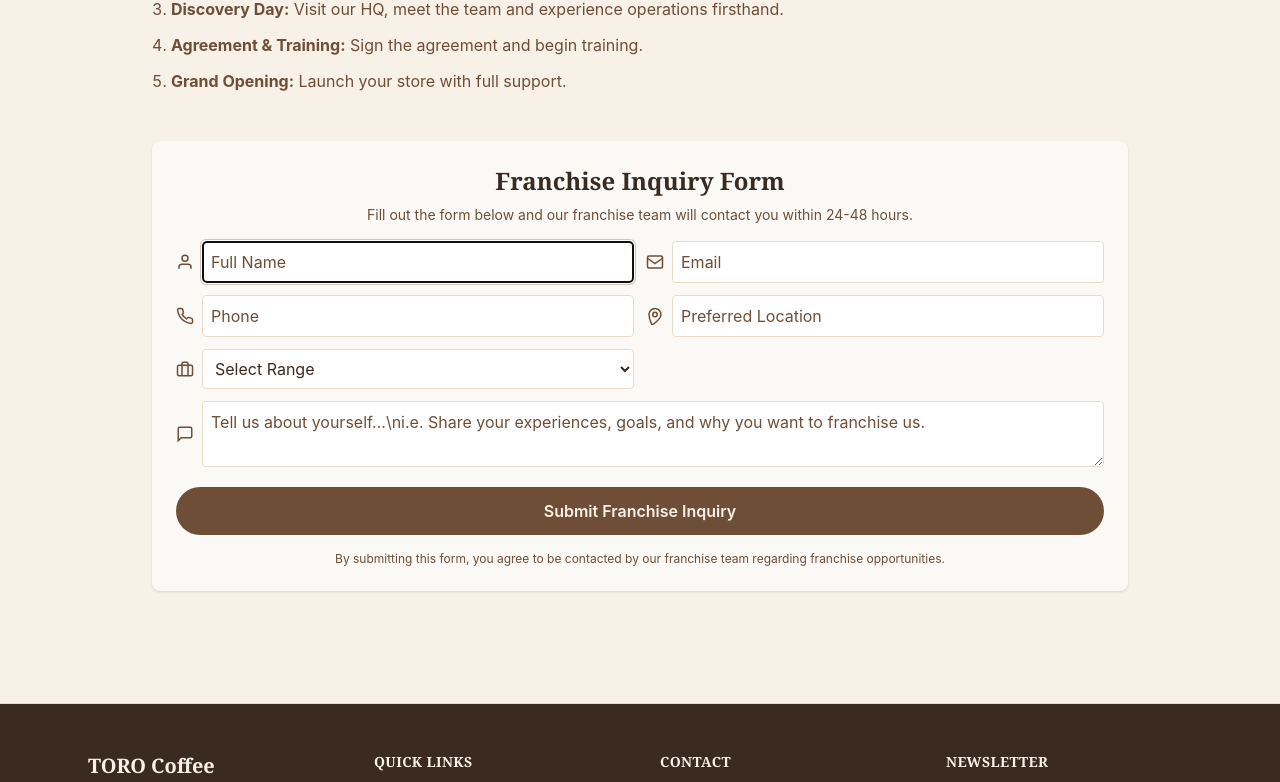
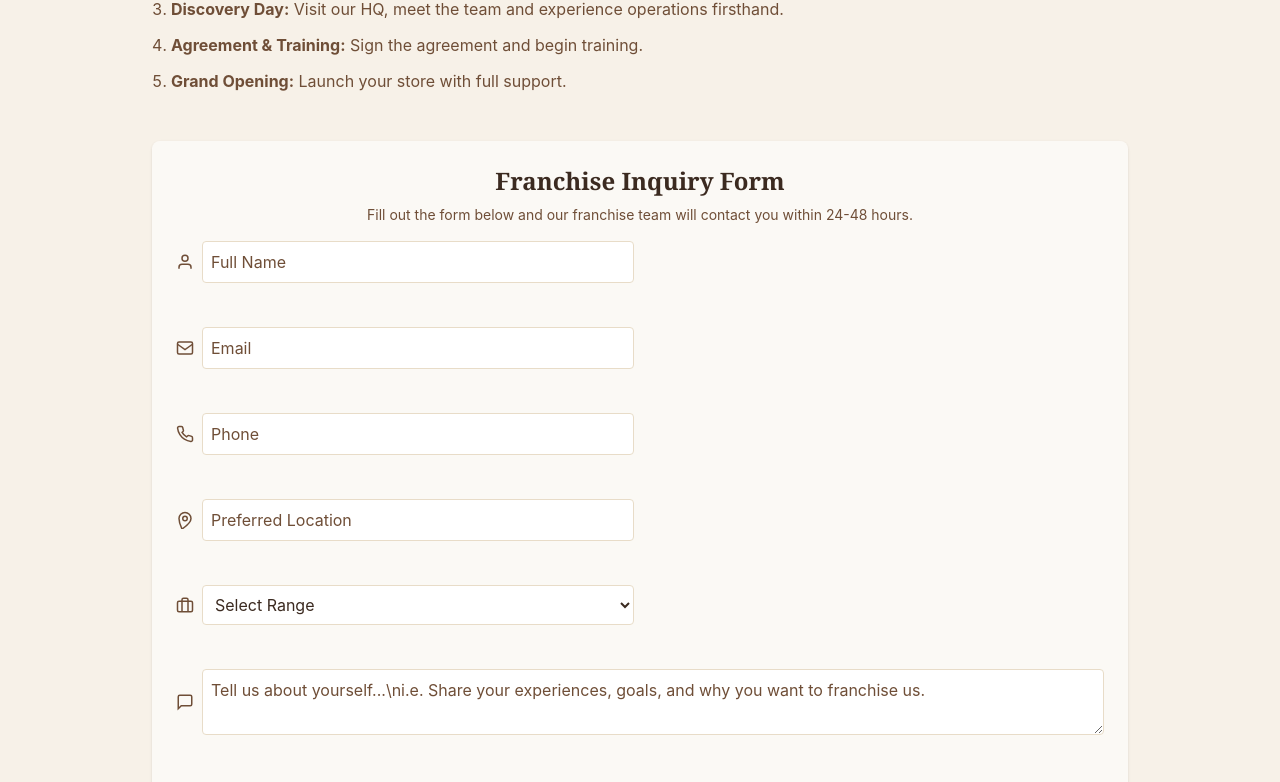
Before and after one commit to ThamiRoneo/company-project1-toro, a React (Vite) app: page /franchise in a window 1280 px wide. Shown: the part 1474-2256 px from the top of the page. Built offline with nearby package versions, Linux system fonts and the light colour scheme.

Commit message:
replaced useEffect for input focus with onClick

```diff
--- a/src/pages/Franchise.jsx
+++ b/src/pages/Franchise.jsx
@@ -1,5 +1,5 @@
 // Franchise page — content adapted from torocoffee.co.za/franchise.
-import { useEffect, useRef, useState } from "react";
+import { useRef, useState } from "react";
 import hero1 from "../assets/hero1.jpg";
 
 export default function Franchise() {
@@ -15,9 +15,9 @@ export default function Franchise() {
   const [touched, setTouched] = useState({});
   const fullNameRef = useRef(null);
 
-  useEffect(() => {
-    fullNameRef.current?.focus();
-  }, []);
+  function focusFullName() {
+    setTimeout(() => fullNameRef.current?.focus(), 100);
+  }
 
   function update(key, value) {
     setForm((prev) => ({ ...prev, [key]: value }));
@@ -101,6 +101,7 @@ export default function Franchise() {
             </a>
             <a
               href="#inquiry"
+              onClick={focusFullName}
               className="rounded-full border border-toro-brown px-6 py-3 font-semibold text-toro-brown bg-toro-cream/60 hover:bg-toro-sand"
             >
               Franchise Inquiry
@@ -247,7 +248,7 @@ export default function Franchise() {
 
       <section
         id="inquiry"
-        className="mt-12 bg-white/60 p-6 rounded-lg shadow-sm"
+        className="mt-12 bg-white/60 p-6 text-center rounded-lg shadow-sm"
       >
         <h2 className="font-display font-semibold text-center text-2xl text-toro-espresso">
           Franchise Inquiry Form
@@ -257,7 +258,7 @@ export default function Franchise() {
           24-48 hours.
         </p>
 
-        <form onSubmit={handleSubmit} className="mt-4 grid gap-3 md:grid-cols-2">
+        <form onSubmit={handleSubmit} className="mt-4 grid gap-3 md:grid-cols-2 ">
           <div className="flex items-center gap-2">
             <UserIcon />
             <input
@@ -270,9 +271,9 @@ export default function Franchise() {
               className={inputClasses("fullName")}
             />
           </div>
-          {touched.fullName && errors.fullName && (
-            <p className="md:col-span-2 text-sm text-red-600">{errors.fullName}</p>
-          )}
+          <p className="md:col-span-2 min-h-[1.25rem] text-sm text-red-600">
+            {touched.fullName && errors.fullName ? errors.fullName : ""}
+          </p>
           <div className="flex items-center gap-2">
             <MailIcon />
             <input
@@ -284,9 +285,9 @@ export default function Franchise() {
               className={inputClasses("email")}
             />
           </div>
-          {touched.email && errors.email && (
-            <p className="md:col-span-2 text-sm text-red-600">{errors.email}</p>
-          )}
+          <p className="md:col-span-2 min-h-[1.25rem] text-sm text-red-600">
+            {touched.email && errors.email ? errors.email : ""}
+          </p>
           <div className="flex items-center gap-2">
             <PhoneIcon />
             <input
@@ -298,9 +299,9 @@ export default function Franchise() {
               className={inputClasses("phone")}
             />
           </div>
-          {touched.phone && errors.phone && (
-            <p className="md:col-span-2 text-sm text-red-600">{errors.phone}</p>
-          )}
+          <p className="md:col-span-2 min-h-[1.25rem] text-sm text-red-600">
+            {touched.phone && errors.phone ? errors.phone : ""}
+          </p>
           <div className="flex items-center gap-2">
             <MapPinIcon />
             <input
@@ -312,9 +313,9 @@ export default function Franchise() {
               className={inputClasses("location")}
             />
           </div>
-          {touched.location && errors.location && (
-            <p className="md:col-span-2 text-sm text-red-600">{errors.location}</p>
-          )}
+          <p className="md:col-span-2 min-h-[1.25rem] text-sm text-red-600">
+            {touched.location && errors.location ? errors.location : ""}
+          </p>
           <div className="flex items-center gap-2">
             <BriefcaseIcon />
             <select
@@ -331,9 +332,9 @@ export default function Franchise() {
               <option>Other</option>
             </select>
           </div>
-          {touched.investmentRange && errors.investmentRange && (
-            <p className="md:col-span-2 text-sm text-red-600">{errors.investmentRange}</p>
-          )}
+          <p className="md:col-span-2 min-h-[1.25rem] text-sm text-red-600">
+            {touched.investmentRange && errors.investmentRange ? errors.investmentRange : ""}
+          </p>
           <div className="flex items-center gap-2 md:col-span-2">
             <MessageIcon />
             <textarea
@@ -345,9 +346,9 @@ export default function Franchise() {
               className={inputClasses("about")}
             />
           </div>
-          {touched.about && errors.about && (
-            <p className="md:col-span-2 text-sm text-red-600">{errors.about}</p>
-          )}
+          <p className="md:col-span-2 min-h-[1.25rem] text-sm text-red-600">
+            {touched.about && errors.about ? errors.about : ""}
+          </p>
 
           <button
             type="submit"
```
